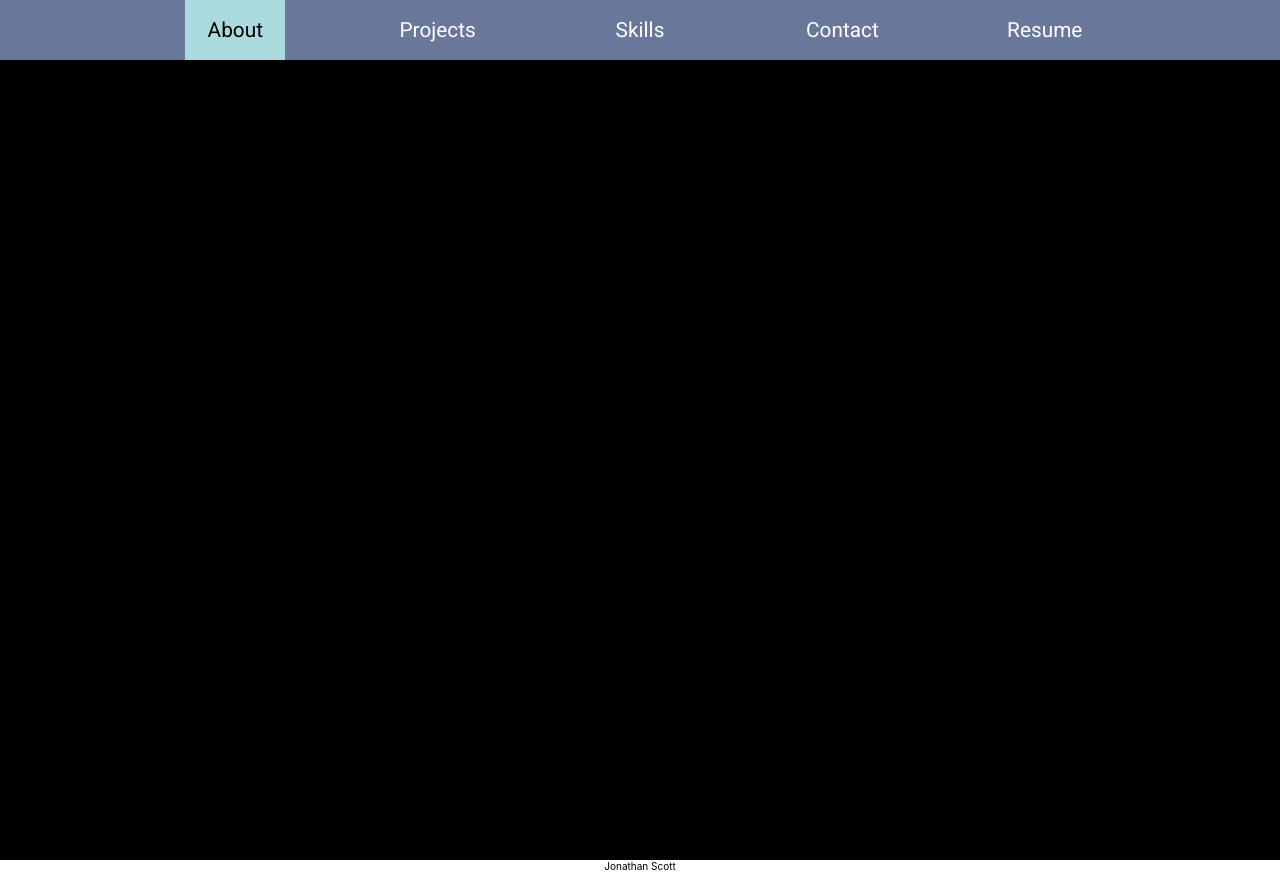
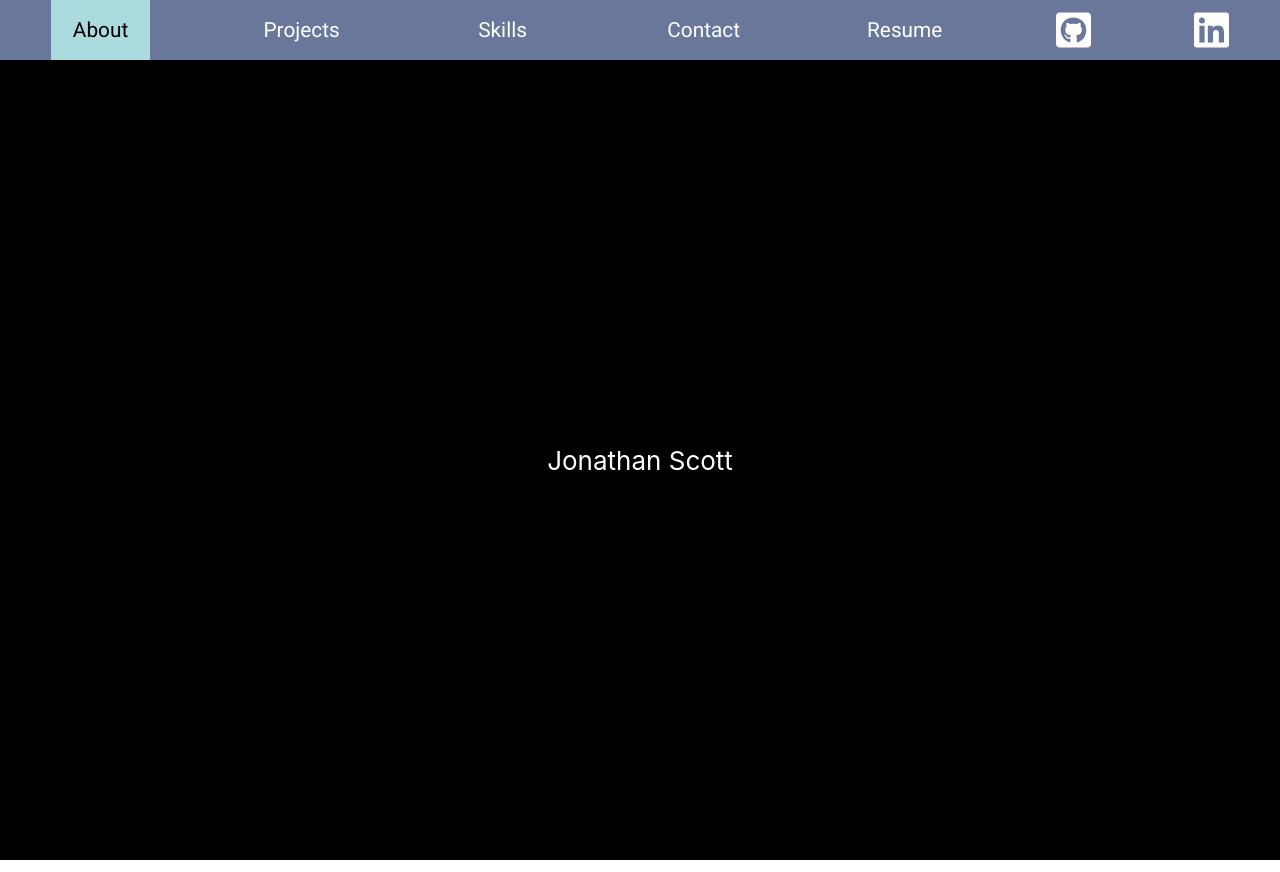
Before and after one commit to jondscott21/React-portfolio, a React (Create React App) app: page /about in a window 1280 px wide. Built offline with nearby package versions, Linux system fonts and the light colour scheme.

Commit message:
icons working

```diff
--- a/package.json
+++ b/package.json
@@ -3,7 +3,10 @@
   "version": "0.1.0",
   "private": true,
   "dependencies": {
-    "@fortawesome/fontawesome-free": "^5.12.1",
+    "@fortawesome/fontawesome-svg-core": "^1.2.27",
+    "@fortawesome/free-brands-svg-icons": "^5.12.1",
+    "@fortawesome/free-solid-svg-icons": "^5.12.1",
+    "@fortawesome/react-fontawesome": "^0.1.8",
     "react": "^16.10.1",
     "react-dom": "^16.10.1",
     "react-redux": "^7.1.1",
--- a/src/App.jsx
+++ b/src/App.jsx
@@ -8,11 +8,19 @@ import Skills from './components/Skills'
 import Contact from './components/Contact'
 import Resume from './components/Resume'
 import { StyledHeader, StyledLink } from './styles/HeaderStyle'
-import '@fortawesome/fontawesome-free'
+import { FontAwesomeIcon } from '@fortawesome/react-fontawesome'
+import { faGithubSquare, faLinkedin } from '@fortawesome/free-brands-svg-icons'
+// import {  } from '@fortawesome/fontawesome-svg-core'
 
 function App() {
   // const state = useSelect(state => state)
   // const dispatch = useDispatch()
+  const openLinkedIn = () => {
+    window.open("https://www.linkedin.com/in/jonathandavidscott/")
+  }
+  const openGithub = () => {
+    window.open("https://github.com/jondscott21")
+  }
   return (
     <div className="App">
       <StyledHeader>
@@ -21,9 +29,10 @@ function App() {
         <StyledLink activeStyle={{background: '#acdbdf', color: 'black'}} to='/skills'>Skills</StyledLink>
         <StyledLink activeStyle={{background: '#acdbdf', color: 'black'}} to='/contact'>Contact</StyledLink>
         <StyledLink activeStyle={{background: '#acdbdf', color: 'black'}} to='/resume'>Resume</StyledLink>
-        <i class="fab fa-github-square"></i>
+        <FontAwesomeIcon onClick={openGithub} style={{margin: '0 4vw', cursor: 'pointer'}} icon={faGithubSquare} size='4x' color='white' />
+        <FontAwesomeIcon onClick={openLinkedIn} style={{margin: '0 4vw', cursor: 'pointer'}} icon={faLinkedin} size='4x' color='white' />
       </StyledHeader>
-      <div className="App-landing"></div>
+      <div className="App-landing">
         <Switch>
           <Route exact path="/" >
             <Redirect to='/about' />
@@ -35,6 +44,7 @@ function App() {
           <Route path="/resume" component={Resume} />
         </Switch>
       </div>
+    </div>
   );
 }
 
--- a/src/components/About.jsx
+++ b/src/components/About.jsx
@@ -3,7 +3,7 @@ import React from 'react'
 
 const About = () => {
     return(
-        <div>Jonathan Scott</div>
+        <div style={{color: 'white'}}>Jonathan Scott</div>
     )
 }
 
--- a/src/styles/HeaderStyle.js
+++ b/src/styles/HeaderStyle.js
@@ -26,7 +26,4 @@ export const StyledLink = styled(NavLink)`
         color: black;
         /* background-color: white; */
     }
-    &.active {
-        color: ${props => props.theme.orange }
-    }
 `
```
Also changed, not shown: 1 other file (tests, documents, lock files or other folders). Lines whose indentation alone changed are shown as unchanged.
